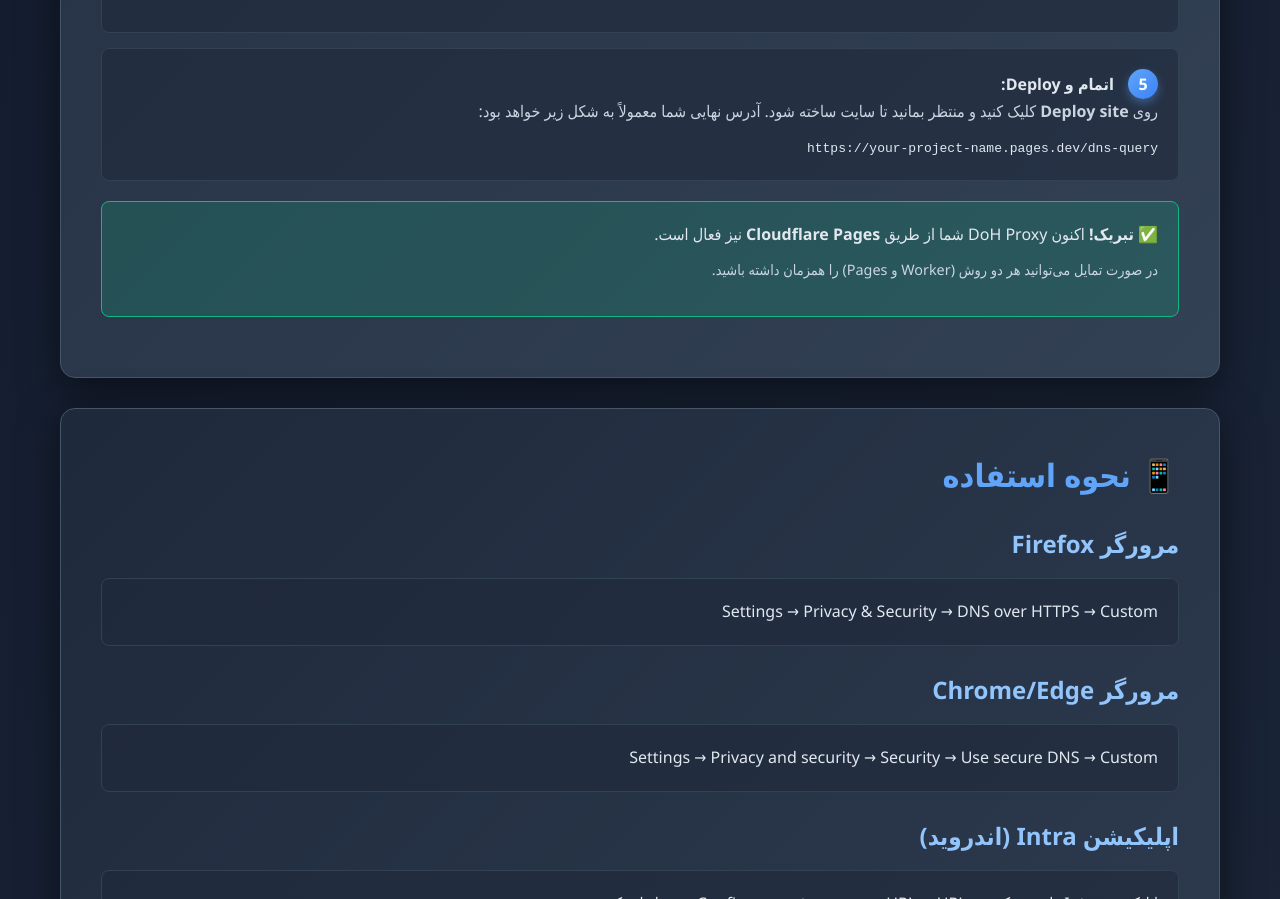
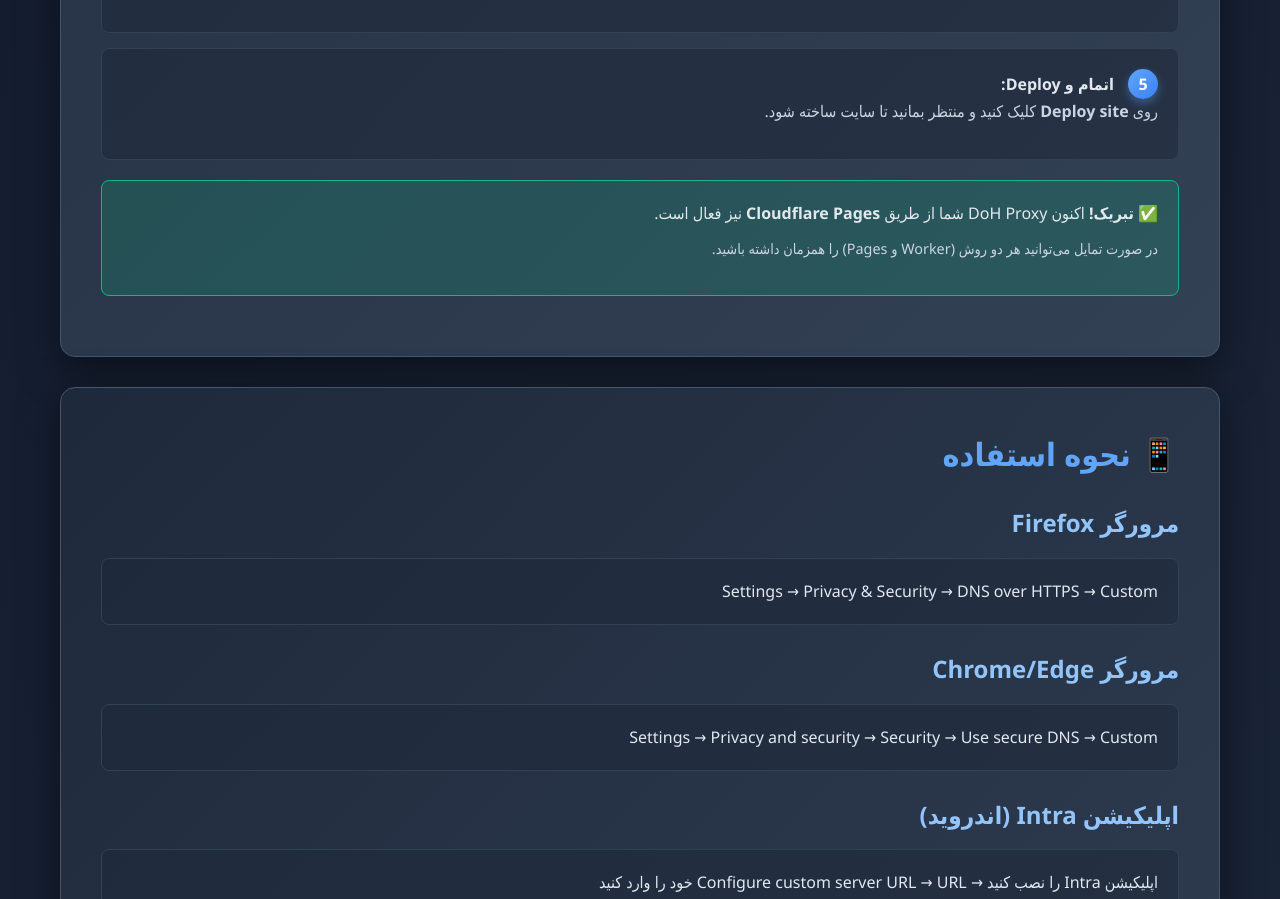
Before and after one commit to sinaha81/cloudflare-doh-worker, a plain HTML site: page index.html in a window 1280 px wide. Shown: the part 2167-3066 px from the top of the page. Drawn offline with Linux system fonts and the light colour scheme.

Commit message:
index.html

```diff
--- a/index.html
+++ b/index.html
@@ -113,8 +113,7 @@
             <div class="step">
                 <span class="step-number">5</span>
                 <strong>اتمام و Deploy:</strong>
-                <p>روی <strong>Deploy site</strong> کلیک کنید و منتظر بمانید تا سایت ساخته شود. آدرس نهایی شما معمولاً به شکل زیر خواهد بود:</p>
-                <pre>https://your-project-name.pages.dev/dns-query</pre>
+                <p>روی <strong>Deploy site</strong> کلیک کنید و منتظر بمانید تا سایت ساخته شود.</p>
             </div>
 
             <div class="success-box">
```
